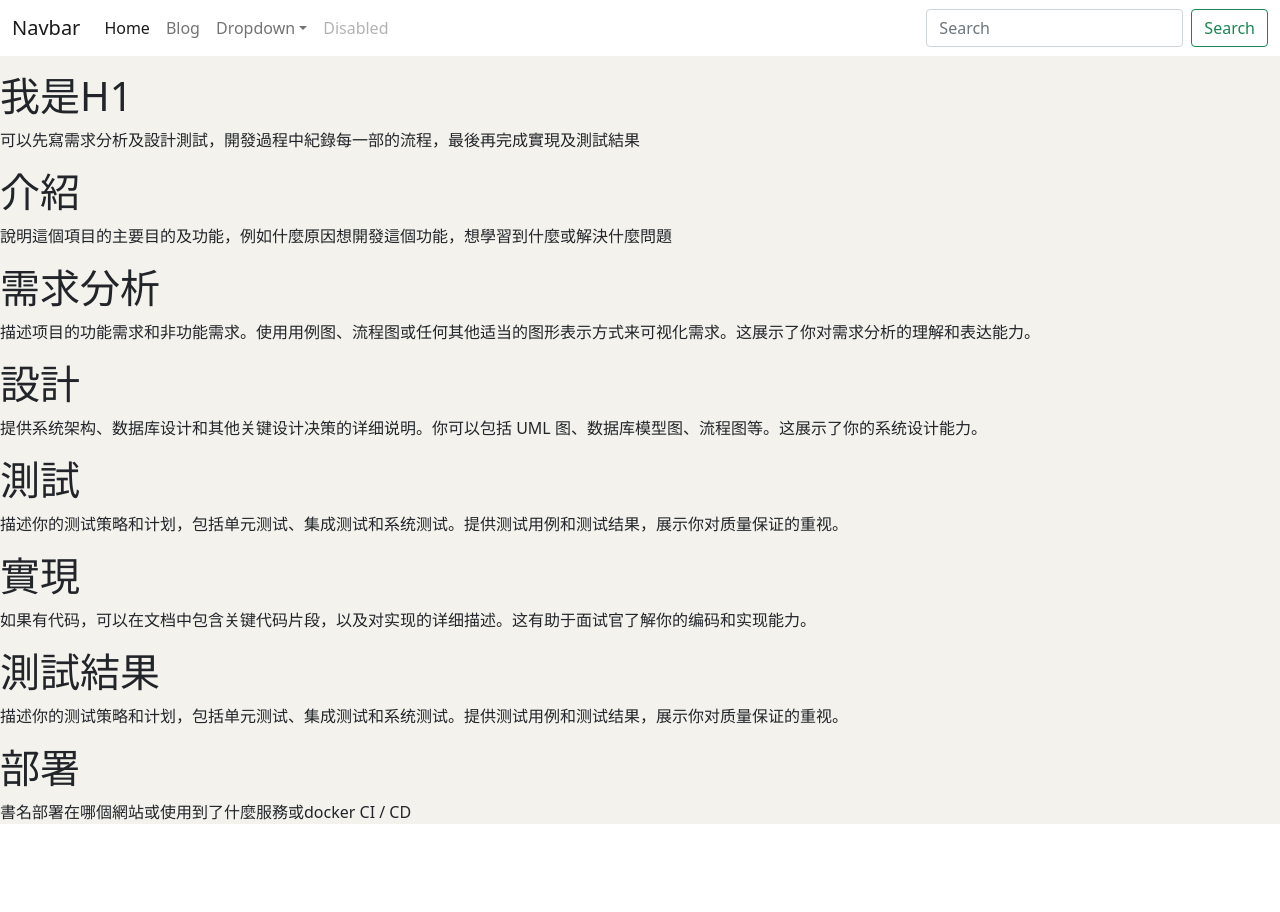
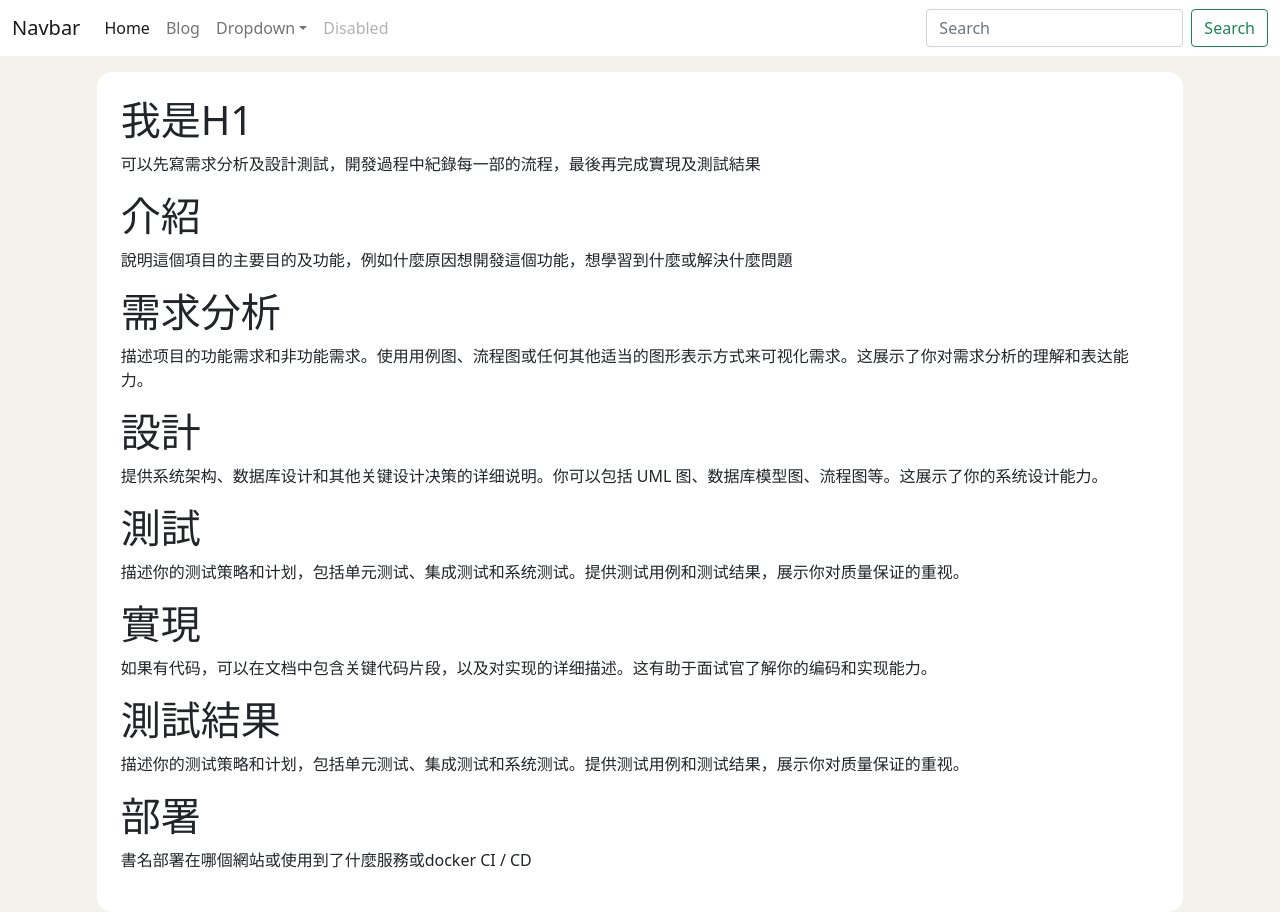
Before and after one commit to SkyKai1018/myProfile, a React (Create React App) app: page /myProfile/blog/1 in a window 1280 px wide. Before the commit the page ends 840 px from the top, so only its background shows below. Built offline with nearby package versions, Linux system fonts and the light colour scheme.

Commit message:
(修改) 更新blog頁面

```diff
--- a/src/Blog.js
+++ b/src/Blog.js
@@ -21,9 +21,13 @@ function Blog() {
     }
 
     return (
-        <div>
-            {componentToRender}
-        </div>
+        <>
+            <div className="row">
+                <div className="Education-col col-md-10 offset-md-1 px-4 py-4">
+                    {componentToRender}
+                </div>
+            </div>
+        </>
     );
 }
 
```
